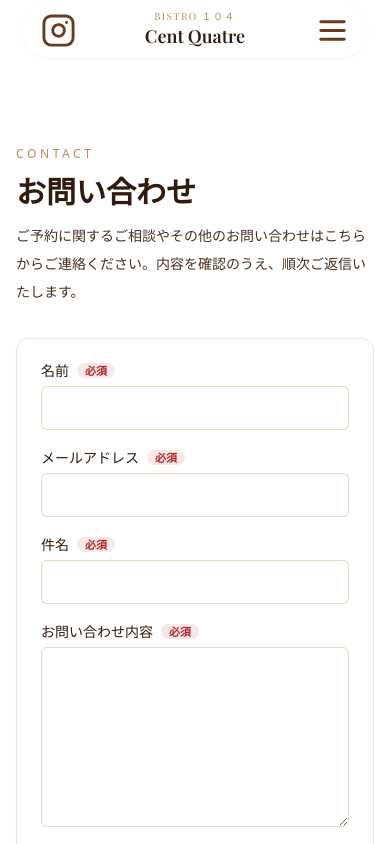
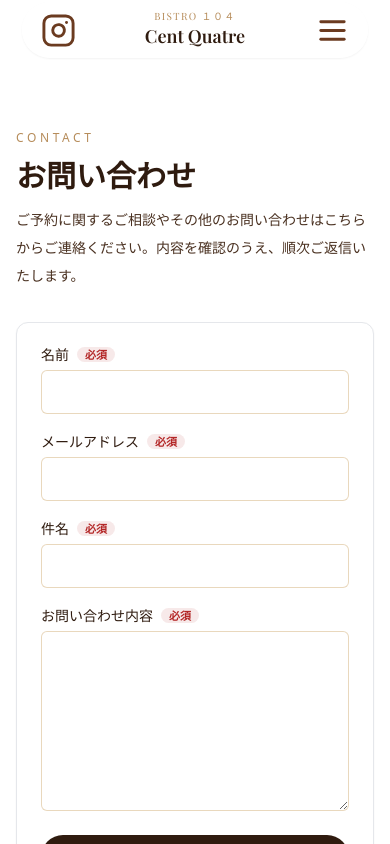
Before and after one commit to miyamibu/french-restaurant-site, a Next.js app in the folder bistro-reservation/: page /contact in a window 390 px wide. Shown: the top 844 px of the page. Built offline with nearby package versions, Linux system fonts and the light colour scheme.

Commit message:
Adjust contact spacing and map width

```diff
--- a/bistro-reservation/src/app/contact/page.tsx
+++ b/bistro-reservation/src/app/contact/page.tsx
@@ -2,7 +2,7 @@ import { ContactForm } from "@/components/contact-form";
 
 export default function ContactPage() {
   return (
-    <section className="px-0 pb-20 pt-[88px] md:pb-24 md:pt-[112px]">
+    <section className="px-0 pb-20 pt-[72px] md:pb-24 md:pt-[112px]">
       <div className="mx-auto max-w-3xl space-y-8">
         <div className="space-y-3 text-[#2f1b0f]">
           <p className="text-xs uppercase tracking-[0.3em] text-[#b68c5a]">Contact</p>
--- a/bistro-reservation/src/app/page.tsx
+++ b/bistro-reservation/src/app/page.tsx
@@ -1059,7 +1059,7 @@ return (
           </div>
           </div>
           <div
-            className="order-2 mx-auto w-full max-w-[280px] overflow-hidden rounded-2xl border border-[#cfa96d]/40 shadow-sm md:w-[380px] md:max-w-[380px]"
+            className="order-2 mx-auto w-full max-w-[280px] overflow-hidden rounded-2xl border border-[#cfa96d]/40 shadow-sm md:w-[426px] md:max-w-[426px]"
             style={{ transform: `translate(${contactPos.map.x}px, ${contactPos.map.y}px)` }}
           >
             <iframe
```
